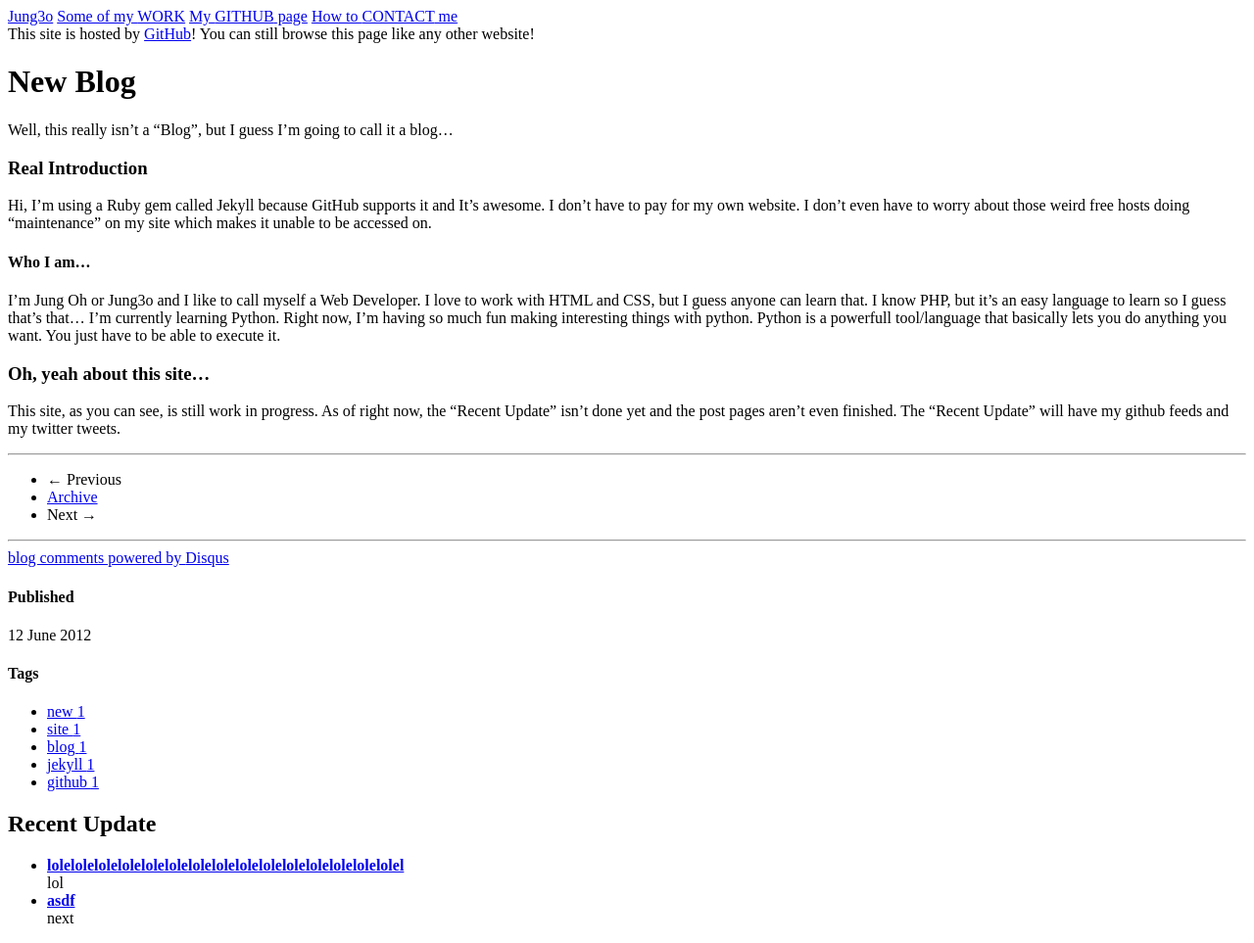
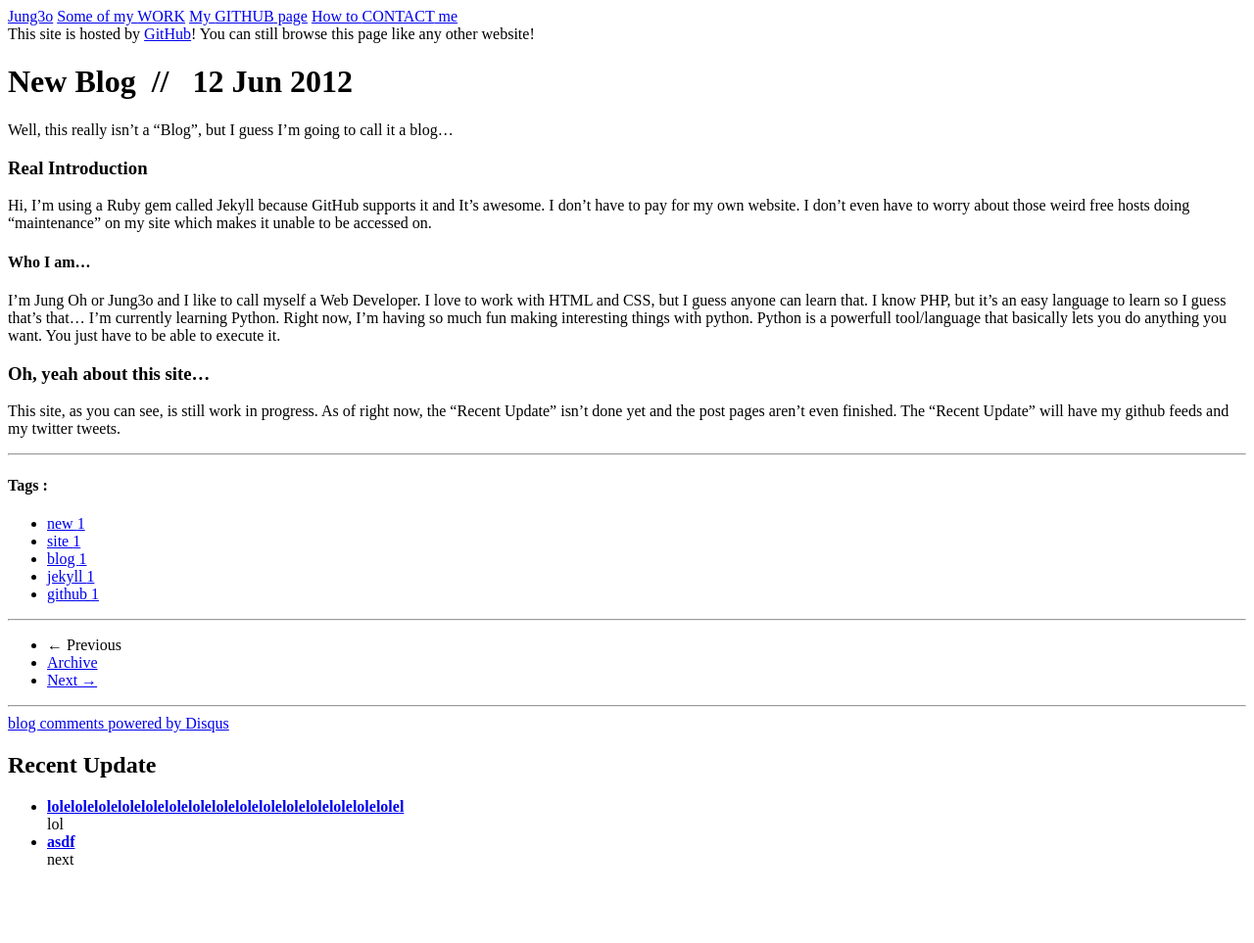
Before and after one commit to jung35/jung3o.github.com, a Jekyll site: the page built from _posts/general/2012-6-12-New-Blog.md, in a window 1280 px wide. Shown: the whole page at 98% size. Built offline with Jekyll 4.4.1, drawn with Linux system fonts in a browser that asks for light colours; comment, search, counter and statistics services are not loaded; after the commit the page ends 903 px from its top, so only the background shows below that.

Commit message:
Fixed up the blog page. Now to do the Recent Update

```diff
--- a/_includes/themes/jung3o/post.html
+++ b/_includes/themes/jung3o/post.html
@@ -1,10 +1,18 @@
 <div class="page-header">
-  <h1>{{ page.title }}</h1>
+  <h1 class="b_title">{{ page.title }}&nbsp;&nbsp;/<span class="b_date">/&nbsp;&nbsp;&nbsp;{{ page.date | date_to_string }}</span></h1>
 </div>
 
 <div class="row">
   <div class="span8">
     {{ content }}
+    <hr>
+    {% unless page.tags == empty %}
+      <h4 class="tag_box">Tags :</h4>
+      <ul class="tag_box">
+      {% assign tags_list = page.tags %}
+      {% include JB/tags_list %}
+      </ul>
+    {% endunless %}
     <hr>
     <div class="pagination">
       <ul>
@@ -24,17 +32,4 @@
     <hr>
     {% include JB/comments %}
   </div>
-
-  <div class="span4">
-    <h4>Published</h4>
-    <div class="date"><span>{{ page.date | date_to_long_string }}</span></div>
-
-  {% unless page.tags == empty %}
-    <h4>Tags</h4>
-    <ul class="tag_box">
-    {% assign tags_list = page.tags %}
-    {% include JB/tags_list %}
-    </ul>
-  {% endunless %}
-  </div>
 </div>
```
Also changed, not shown: _posts/general/2012-6-18-MyBB-Plugins.md (added, +38 -0 lines), assets/themes/jung3o/css/style.css (+40 -0 lines), README.md.
